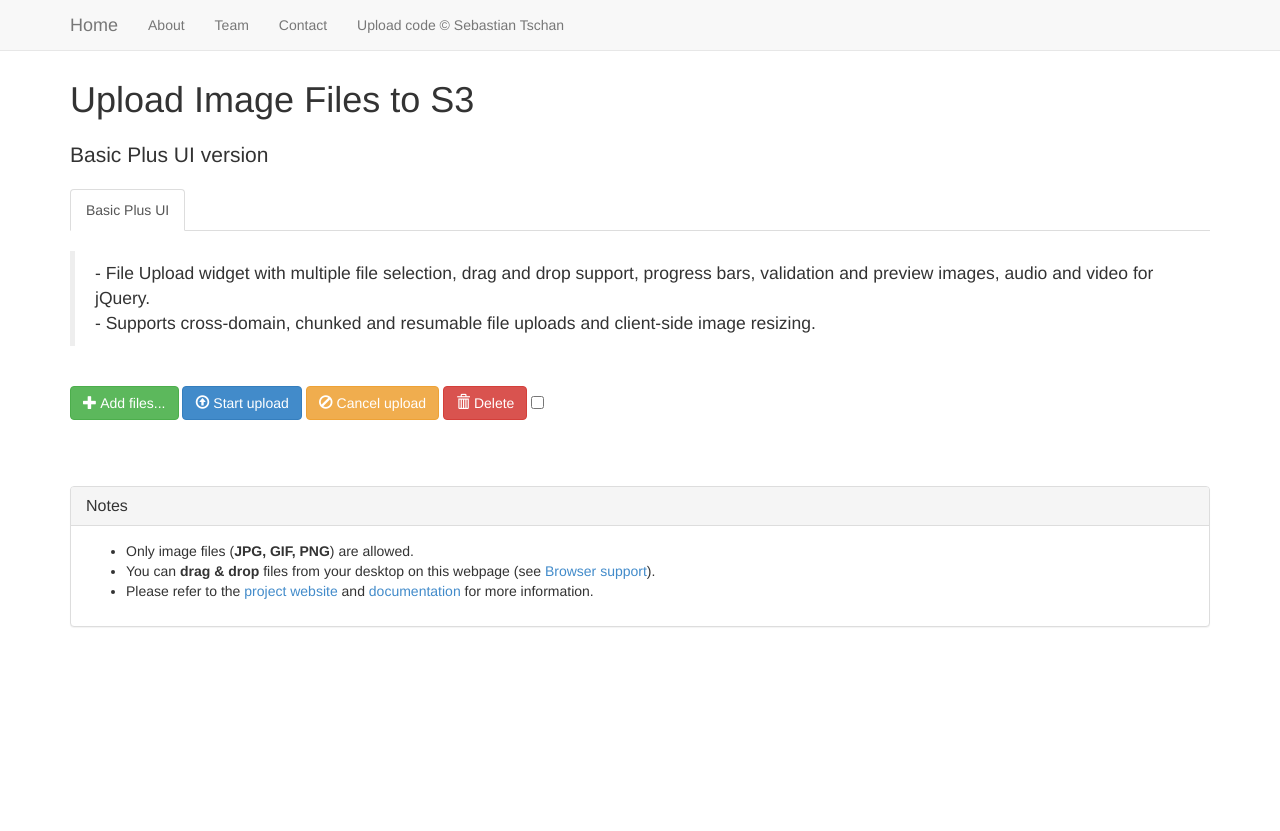
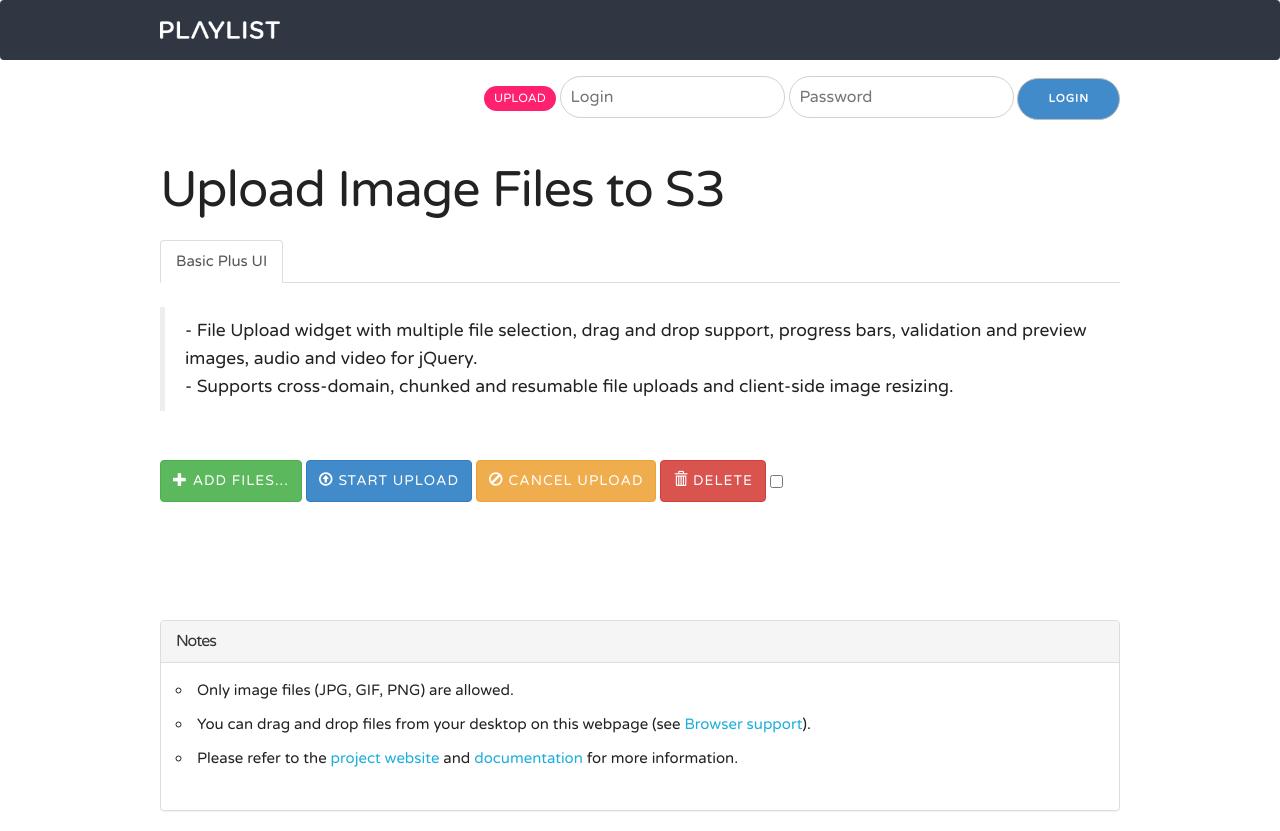
Before and after one commit to rayning0/www, a website: page jfu/upload.html in a window 1280 px wide. Before the commit the page ends 800 px from the top, so only its background shows below. Drawn offline with Linux system fonts and the light colour scheme; no server answers.

Commit message:
Add login/password fields and login button on upload page. Change styles to Playlist ones.

```diff
--- a/css/playlist.css
+++ b/css/playlist.css
@@ -282,7 +282,7 @@ input[type="button"] {
   display: inline-block;
   height: 42px;
   padding: 0 30px;
-  color: #555555;
+  color: #fff;
   text-align: center;
   font-size: 11px;
   font-weight: 600;
@@ -291,7 +291,7 @@ input[type="button"] {
   text-transform: uppercase;
   text-decoration: none;
   white-space: nowrap;
-  background-color: transparent;
+  background-color: #428bca;
   border-radius: 42px;
   border: 1px solid #bbbbbb;
   cursor: pointer;
@@ -306,7 +306,7 @@ button:hover {
 input[type="submit"]:hover,
 input[type="reset"]:hover,
 input[type="button"]:hover {
-  color: #333333;
+  color: #000;
   border-color: #888888;
   outline: 0;
 }
@@ -369,6 +369,7 @@ input[type="text"],
 input[type="tel"],
 input[type="url"],
 input[type="password"] {
+  color: blue;
   height: 42px;
   font-size: 16px;
   line-height: 20px;
--- a/jfu/index.html
+++ b/jfu/upload.html
@@ -33,31 +33,48 @@
 <!-- CSS adjustments for browsers with JavaScript disabled -->
 <noscript><link rel="stylesheet" href="css/jquery.fileupload-noscript.css"></noscript>
 <noscript><link rel="stylesheet" href="css/jquery.fileupload-ui-noscript.css"></noscript>
+
+<link href='//fonts.googleapis.com/css?family=Raleway:400,300,600' rel='stylesheet' type='text/css'>
+<link rel="stylesheet" href="../css/skeleton.css">
+<link rel="stylesheet" href="../css/playlist.css">
+<link href='http://fonts.googleapis.com/css?family=Varela+Round' rel='stylesheet' type='text/css'>
+<link rel="icon" type="image/png" href="../images/favicon.png" />
 </head>
-<body>
-<div class="navbar navbar-default navbar-fixed-top">
+<body style="padding-top: 0px;">
+
+  <div class="navbar invert">
     <div class="container">
-        <div class="navbar-header">
-            <button type="button" class="navbar-toggle" data-toggle="collapse" data-target=".navbar-fixed-top .navbar-collapse">
-                <span class="icon-bar"></span>
-                <span class="icon-bar"></span>
-                <span class="icon-bar"></span>
-            </button>
-            <a class="navbar-brand" href="../index.html">Home</a>
-        </div>
-        <div class="navbar-collapse collapse">
-            <ul class="nav navbar-nav">
-                <li><a href="../about.html">About</a></li>
-                <li><a href="../team.html">Team</a></li>
-                <li><a href="mailto:contact@playlist.com">Contact</a></li>
-                <li><a href="https://blueimp.net">Upload code &copy; Sebastian Tschan</a></li>
-            </ul>
-        </div>
+      <div class="logo-container">
+        <a href="../index.html">
+          <img src="../images/playlist-logo.png" alt="playlist logo" class="logo"/>
+        </a>
+      </div>
+      <div class="nav-menu">
+        <ul>
+          <form action="http://localhost:3000/" method="POST">
+            <li>
+              <a href="../about.html">ABOUT</a>
+            </li>
+            <li>
+              <a href="../team.html">TEAM</a>
+            </li>
+            <li>
+              <a href="mailto:contact@playlist.com">CONTACT</a>
+            </li>
+            <li class="active">
+              <a href="upload.html">UPLOAD</a>
+            </li>
+            <input type="text" name="login" placeholder="Login">
+            <input type="password" name="password" placeholder="Password">
+            <input type="submit" name="commit" value="Login">
+          </form>
+        </ul>
+      </div>
     </div>
-</div>
+  </div>
+
 <div class="container">
     <h1>Upload Image Files to S3</h1>
-    <h2 class="lead">Basic Plus UI version</h2>
     <ul class="nav nav-tabs">
         <li class="active"><a href="index.html">Basic Plus UI</a></li>
     </ul>
@@ -73,20 +90,20 @@
         <noscript><input type="hidden" name="redirect" value="https://blueimp.github.io/jQuery-File-Upload/"></noscript>
         <!-- The fileupload-buttonbar contains buttons to add/delete files and start/cancel the upload -->
         <div class="row fileupload-buttonbar">
-            <div class="col-lg-7">
+            <div class="col-lg-8">
                 <!-- The fileinput-button span is used to style the file input field as button -->
-                <span class="btn btn-success fileinput-button">
+                <button type="button" class="btn btn-success fileinput-button">
                     <i class="glyphicon glyphicon-plus"></i>
-                    <span>Add files...</span>
+                    <span>Add Files...</span>
                     <input type="file" name="file" multiple>
-                </span>
+                </button>
                 <button type="submit" class="btn btn-primary start">
                     <i class="glyphicon glyphicon-upload"></i>
-                    <span>Start upload</span>
+                    <span>Start Upload</span>
                 </button>
                 <button type="reset" class="btn btn-warning cancel">
                     <i class="glyphicon glyphicon-ban-circle"></i>
-                    <span>Cancel upload</span>
+                    <span>Cancel Upload</span>
                 </button>
                 <button type="button" class="btn btn-danger delete">
                     <i class="glyphicon glyphicon-trash"></i>
@@ -116,8 +133,8 @@
         </div>
         <div class="panel-body">
             <ul>
-                <li>Only image files (<strong>JPG, GIF, PNG</strong>) are allowed.</li>
-                <li>You can <strong>drag &amp; drop</strong> files from your desktop on this webpage (see <a href="https://github.com/blueimp/jQuery-File-Upload/wiki/Browser-support">Browser support</a>).</li>
+                <li>Only image files (JPG, GIF, PNG) are allowed.</li>
+                <li>You can drag and drop files from your desktop on this webpage (see <a href="https://github.com/blueimp/jQuery-File-Upload/wiki/Browser-support">Browser support</a>).</li>
                 <li>Please refer to the <a href="https://github.com/blueimp/jQuery-File-Upload">project website</a> and <a href="https://github.com/blueimp/jQuery-File-Upload/wiki">documentation</a> for more information.</li>
             </ul>
         </div>
```
Also changed, not shown: about.html (+0 -2 lines), contact.html (+0 -2 lines), index.html (+1 -3 lines), team.html (+0 -2 lines).
